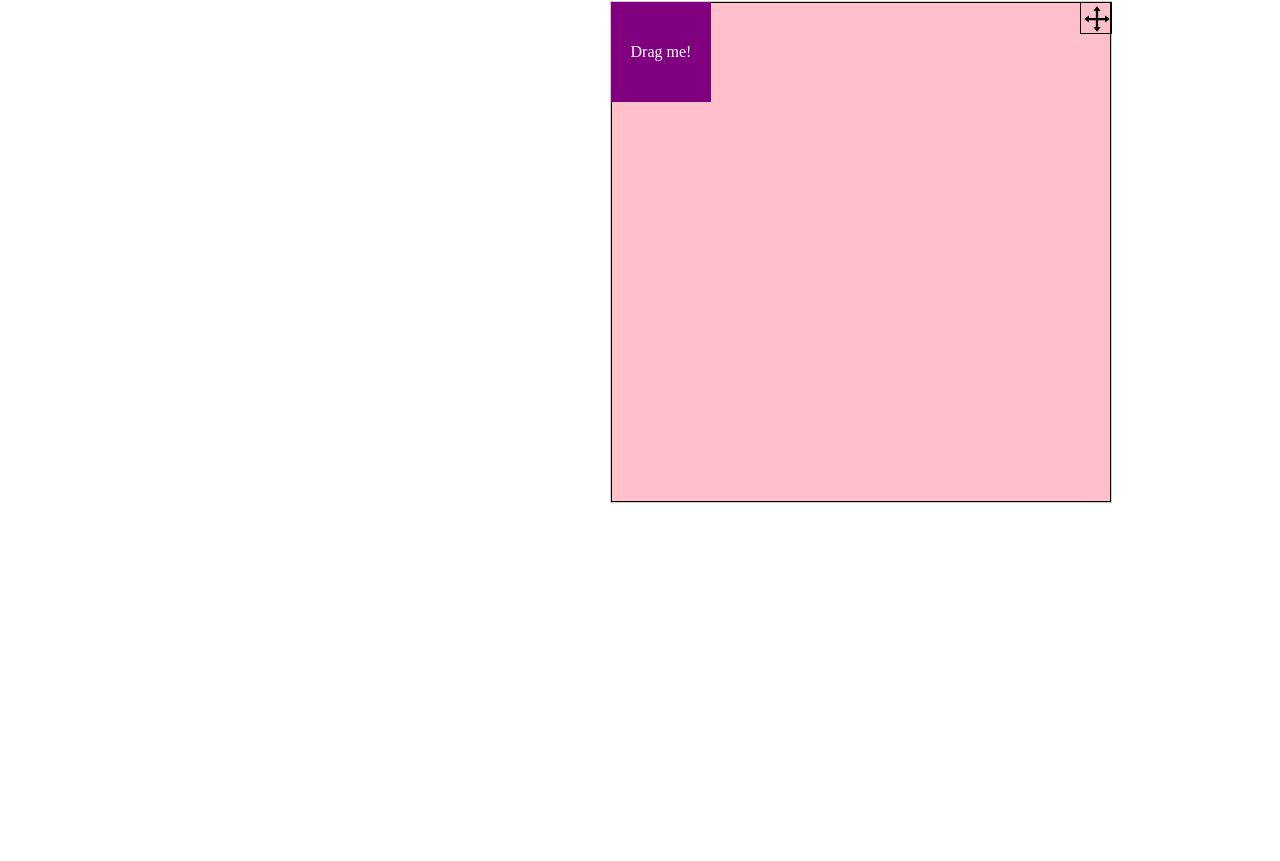
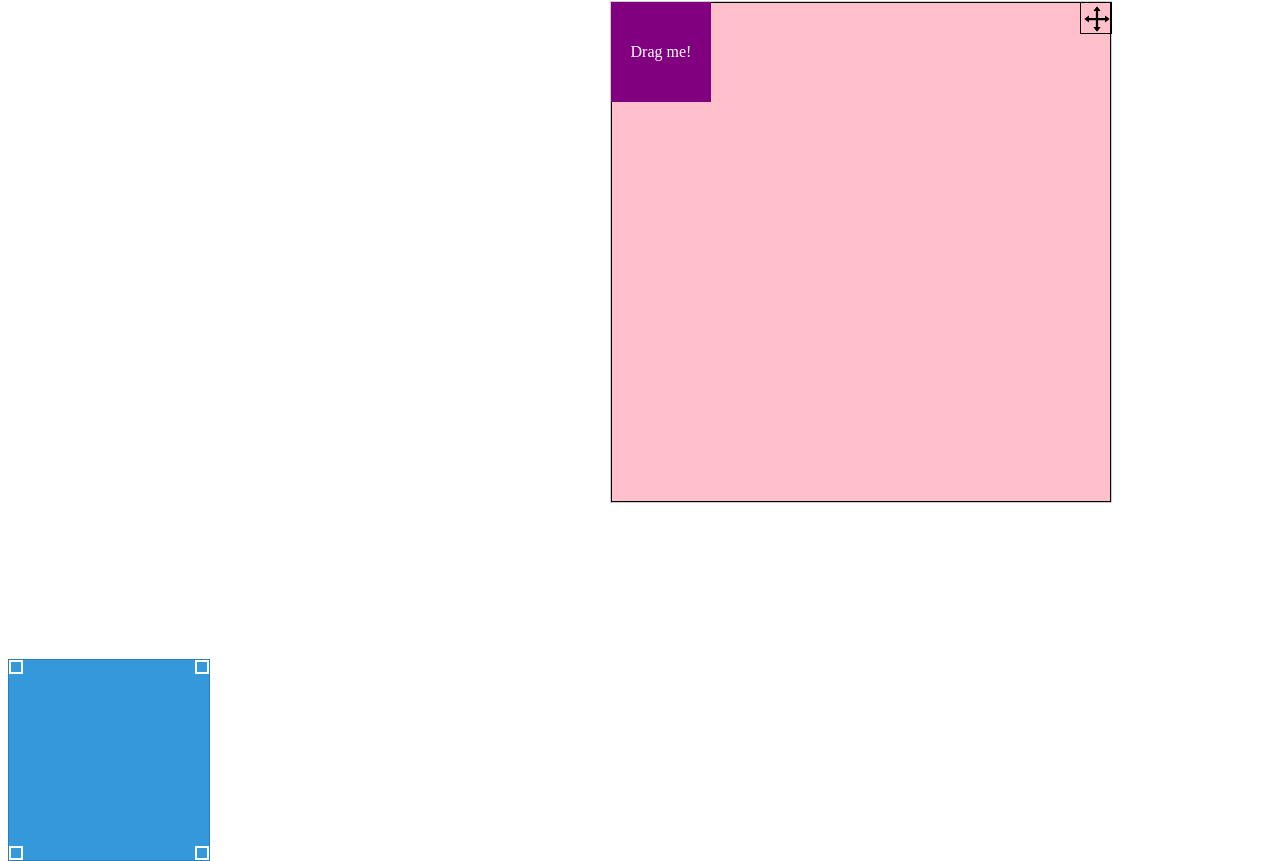
Before and after one commit to polin103109/Ollyotask4-dragdrophover-, a React (Vite) app: page / in a window 1280 px wide. Shown: the part 149-1010 px from the top of the page. Before the commit the page ends 816 px from the top, so only its background shows below. Built offline with nearby package versions, Linux system fonts and the light colour scheme.

Commit message:
updated code for corners

```diff
--- a/src/App.jsx
+++ b/src/App.jsx
@@ -1,3 +1,4 @@
+import ResizableBox from "./components/Boderrizing"
 import CreateDiv from "./components/CreateDiv"
 
 
@@ -6,6 +7,7 @@ function App() {
   return (
     <>
     <CreateDiv/>
+    <ResizableBox/>
 
     </>
   )
--- /dev/null
+++ b/src/components/Boderrizing.jsx
@@ -0,0 +1,109 @@
+import React, { useState } from 'react';
+import '../styles/CreateDiv.css';
+const ResizableBox = () => {
+  const [isResizing, setIsResizing] = useState(false);
+
+  const mousedown = (e) => {
+    window.addEventListener("mousemove", mousemove);
+    window.addEventListener("mouseup", mouseup);
+
+    let prevX = e.clientX;
+    let prevY = e.clientY;
+
+    function mousemove(e) {
+      if (!isResizing) {
+        let newX = prevX - e.clientX;
+        let newY = prevY - e.clientY;
+
+        const rect = elRef.current.getBoundingClientRect();
+
+        setStyle({
+          left: rect.left - newX + "px",
+          top: rect.top - newY + "px"
+        });
+
+        prevX = e.clientX;
+        prevY = e.clientY;
+      }
+    }
+
+    function mouseup() {
+      window.removeEventListener("mousemove", mousemove);
+      window.removeEventListener("mouseup", mouseup);
+      setIsResizing(false);
+    }
+  };
+
+  const elRef = React.createRef();
+  const [style, setStyle] = useState({});
+
+  const resizers = ["se", "sw", "ne", "nw"];
+
+  const resizerMouseDown = (e, direction) => {
+    setIsResizing(true);
+
+    let prevX = e.clientX;
+    let prevY = e.clientY;
+
+    window.addEventListener("mousemove", mousemove);
+    window.addEventListener("mouseup", mouseup);
+
+    function mousemove(e) {
+      const rect = elRef.current.getBoundingClientRect();
+
+      if (direction === "se") {
+        setStyle({
+          width: rect.width - (prevX - e.clientX) + "px",
+          height: rect.height - (prevY - e.clientY) + "px"
+        });
+      } else if (direction === "sw") {
+        setStyle({
+          width: rect.width + (prevX - e.clientX) + "px",
+          height: rect.height - (prevY - e.clientY) + "px",
+          left: rect.left - (prevX - e.clientX) + "px"
+        });
+      } else if (direction === "ne") {
+        setStyle({
+          width: rect.width - (prevX - e.clientX) + "px",
+          height: rect.height + (prevY - e.clientY) + "px",
+          top: rect.top - (prevY - e.clientY) + "px"
+        });
+      } else {
+        setStyle({
+          width: rect.width + (prevX - e.clientX) + "px",
+          height: rect.height + (prevY - e.clientY) + "px",
+          top: rect.top - (prevY - e.clientY) + "px",
+          left: rect.left - (prevX - e.clientX) + "px"
+        });
+      }
+
+      prevX = e.clientX;
+      prevY = e.clientY;
+    }
+
+    function mouseup() {
+      window.removeEventListener("mousemove", mousemove);
+      window.removeEventListener("mouseup", mouseup);
+      setIsResizing(false);
+    }
+  };
+
+  return (
+    <div
+      ref={elRef}
+      className="resizable-box"
+      style={style}
+      onMouseDown={mousedown}
+    >
+      {resizers.map((direction) => (
+        <div
+          key={direction}
+          className={`resizer ${direction}`}
+          onMouseDown={(e) => resizerMouseDown(e, direction)}
+        />
+      ))}
+    </div>
+  );
+};
+
+export default ResizableBox;
--- a/src/styles/CreateDiv.css
+++ b/src/styles/CreateDiv.css
@@ -40,6 +40,15 @@
 
 
   }
+  .resize-handle {
+    width: 10px; /* Set your desired width */
+    height: 10px; /* Set your desired height *//* Set your desired background color */
+    position: absolute; /* Position the element */
+    top: 0; /* Align to the top edge of the parent container */
+    left: 0; /* Align to the left edge of the parent container */
+    cursor: nwse-resize; /* Set the cursor style for the top-left corner */
+    /* Add any other styles you need */
+  }
   .directioncontainer{
     margin-bottom:70px;
     margin-top:60px;
@@ -49,3 +58,44 @@
 
 
   }
+  /* ResizableBox.css */
+
+.resizable-box {
+  position: absolute;
+  width: 200px;
+  height: 200px;
+  background-color: #3498db;
+  border: 1px solid #2980b9;
+  cursor: move;
+}
+
+.resizer {
+  position: absolute;
+  width: 10px;
+  height: 10px;
+  border: 2px solid #fff;
+  background-color: #3498db;
+  cursor: pointer;
+}
+
+.se {
+  bottom: 0;
+  right: 0;
+}
+
+.sw {
+  bottom: 0;
+  left: 0;
+}
+
+.ne {
+  top: 0;
+  right: 0;
+}
+
+.nw {
+  top: 0;
+  left: 0;
+}
+
+/* Add additional styles as needed */
```
Also changed, not shown: src/components/CreateDiv.jsx (+180 -123 lines). Lines whose indentation alone changed are shown as unchanged.
